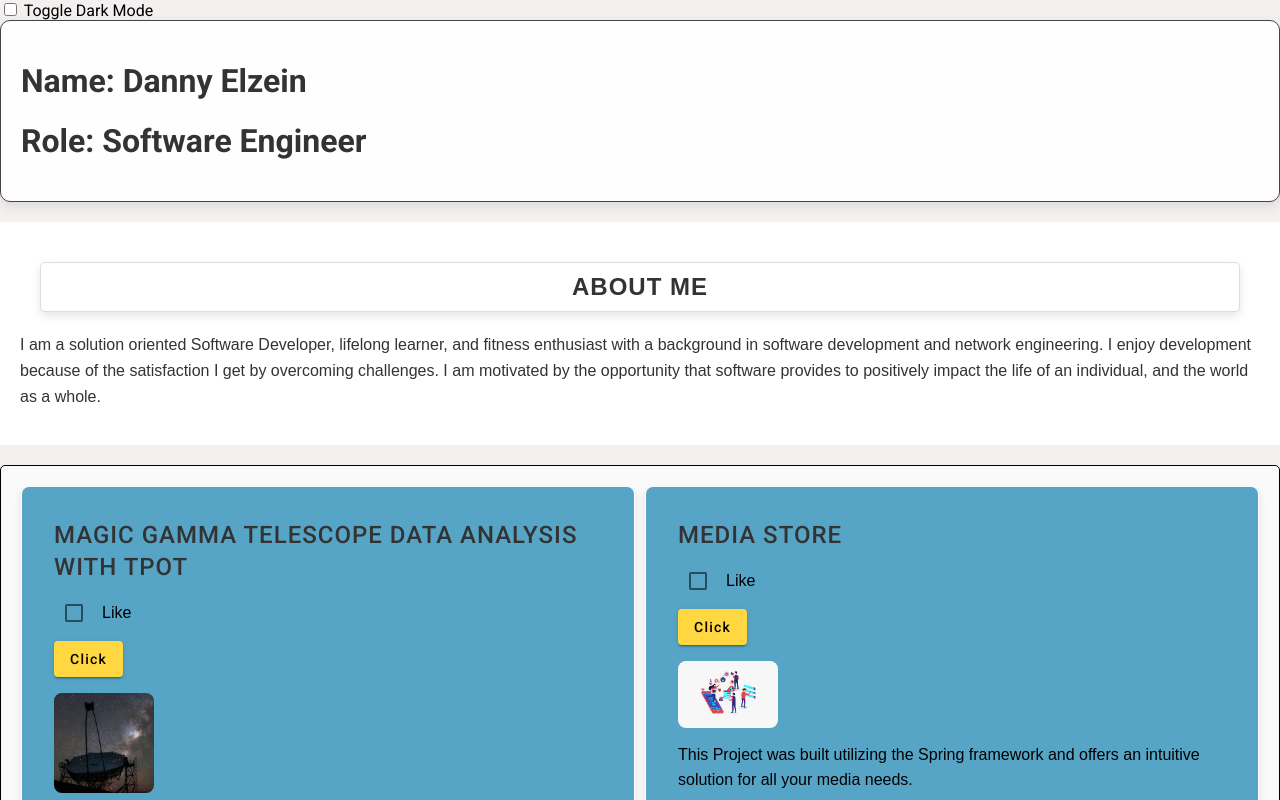
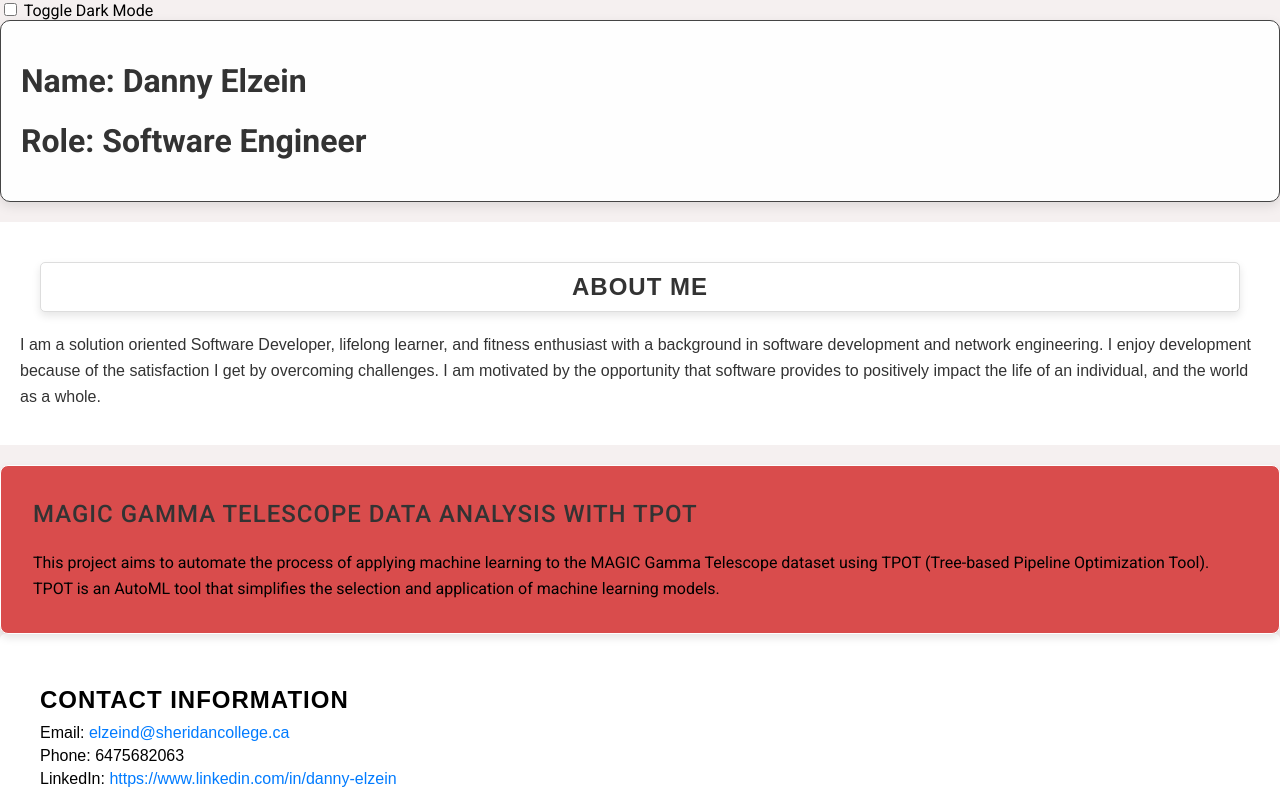
Before and after one commit to danny-elz/Portfolio, an Angular app: page /project/1 in a window 1280 px wide. Shown: the top 800 px of the page. Built offline with nearby package versions, Linux system fonts and the light colour scheme.

Commit message:
Project like checkbox and routing added

```diff
--- a/src/app/app-routing.module.ts
+++ b/src/app/app-routing.module.ts
@@ -1,7 +1,12 @@
 import { NgModule } from '@angular/core';
 import { RouterModule, Routes } from '@angular/router';
+import { ProjectsComponent } from './projects/projects.component';
+import { ProjectDetailsComponent } from './project-detail/project-detail.component';
 
-const routes: Routes = [];
+const routes: Routes = [
+  { path: '', component: ProjectsComponent },
+  { path: 'project/:projectId', component: ProjectDetailsComponent }
+];
 
 @NgModule({
   imports: [RouterModule.forRoot(routes)],
--- a/src/app/app.component.html
+++ b/src/app/app.component.html
@@ -4,9 +4,8 @@
       <input type="checkbox" [checked]="darkMode" (change)="darkMode = !darkMode"> Toggle Dark Mode
     </label>
   </div>
-
   <app-header [darkMode]="darkMode" [userData]="contentData"></app-header>
   <app-about [darkMode]="darkMode" [userData]="contentData"></app-about>
-  <app-projects [darkMode]="darkMode" [projects]="projectData"></app-projects>
+  <router-outlet></router-outlet>
   <app-contact [darkMode]="darkMode" [userData]="contentData"></app-contact>
   <app-footer [darkMode]="darkMode" [userData]="contentData"></app-footer>
--- a/src/app/app.module.ts
+++ b/src/app/app.module.ts
@@ -13,11 +13,8 @@ import { ContactComponent } from './contact/contact.component';
 import { ProjectsComponent } from './projects/projects.component';
 import { LikebuttonService } from './likebutton.service';
 import { Routes, RouterModule } from '@angular/router';
-
-const approutes: Routes = [
-  {path: "", component: ProjectsComponent },
-  { path: "project/:projectId", component: ProjectsComponent }
-];
+import { ProjectDetailsComponent } from './project-detail/project-detail.component';
+import { HttpClientModule } from '@angular/common/http';
 
 @NgModule({
   declarations: [
@@ -27,6 +24,7 @@ const approutes: Routes = [
     AboutComponent,
     ContactComponent,
     ProjectsComponent,
+    ProjectDetailsComponent
   ],
   imports: [
     MaterialModule,
@@ -35,9 +33,10 @@ const approutes: Routes = [
     BrowserModule,
     AppRoutingModule,
     BrowserAnimationsModule,
-    RouterModule.forRoot(approutes)
+    HttpClientModule
+
   ],
-  providers: [provideClientHydration(), LikebuttonService],
+  providers: [LikebuttonService],
   bootstrap: [AppComponent]
 })
 
--- /dev/null
+++ b/src/app/project-detail/project-detail.component.css
@@ -0,0 +1,46 @@
+.box-card {
+    border: 1px solid rgb(255, 255, 255);
+    border-radius: 8px;
+    box-shadow: 0 4px 8px rgba(0, 0, 0, 0.1);
+    padding: 16px;
+    box-sizing: border-box;
+    background-color: #d94c4c;
+    width: 100%;
+  }
+
+  .projects-header {
+    width: 100%;
+    font-size: 24px;
+    margin: 20px 0;
+    background-color: #ffffff;
+    border: 1px solid rgb(0, 0, 0);
+    border-radius: 5px;
+    box-shadow: 0 4px 8px rgba(0, 0, 0, 0.1);
+    text-align: center;
+    text-transform: uppercase;
+    letter-spacing: 1px;
+    box-sizing: border-box;
+  }
+
+  mat-card-content img {
+    max-width: 100px;
+    max-height: 150px;
+    margin-right: 16px;
+    border-radius: 8px;
+    object-fit: cover;
+  }
+
+  .box-card mat-card-header mat-card-title {
+    font-size: 24px;
+    color: #333;
+    margin-bottom: 10px;
+    text-transform: uppercase;
+    letter-spacing: 1px;
+  }
+
+  .box-card mat-card-content p {
+    font-size: 16px;
+    color: rgb(0, 0, 0);
+    line-height: 1.6;
+    margin-top: 10px;
+  }
--- /dev/null
+++ b/src/app/project-detail/project-detail.component.html
@@ -0,0 +1,8 @@
+<mat-card class="box-card" *ngIf="project">
+  <mat-card-header>
+    <mat-card-title>{{ project.name }}</mat-card-title>
+  </mat-card-header>
+  <mat-card-content>
+    <p>{{ project.subtitle }}</p>
+  </mat-card-content>
+</mat-card>
--- /dev/null
+++ b/src/app/project-detail/project-detail.component.ts
@@ -0,0 +1,47 @@
+import { Component, OnInit } from '@angular/core';
+import { ActivatedRoute } from '@angular/router';
+import { HttpClient } from '@angular/common/http';
+import { Project } from '../classSetups';
+
+@Component({
+  selector: 'app-project-details',
+  templateUrl: './project-detail.component.html',
+  styleUrls: ['./project-detail.component.css']
+})
+export class ProjectDetailsComponent extends Project implements OnInit {
+  project: Project | undefined; /* Here I'm using the undefined keyword in the case project doesn't have a value yet.
+                                  This indicates that it will be assigned a value later on such as after a http request is made
+                                 */
+
+  constructor (
+    private route: ActivatedRoute, //
+    private http: HttpClient
+  ) {
+    super();
+  }
+
+  ngOnInit() {
+    const projectId = this.route.snapshot.paramMap.get('projectId'); /* retriving the project id from the current routes snapshot.
+                                                                        A snapshot is a static representation of the routes information at a given point in time
+                                                                        In this case the snapshot holds the parameter projectId which is defined in the route placed
+                                                                        in app-routing.module.ts.
+                                                                        paramMap (maps the route parameters) and GET are used together to retrieve the routes
+                                                                        parameters which in this case is the :projectId
+                                                                     */
+    if (projectId) {
+      this.getProjectDetails(+projectId);  /* if projectId is present its value is returned.
+                                              since the id is retuned as a string use the '+' operator to convert
+                                              to a number */
+    }
+  }
+
+  getProjectDetails(projectId: number) {
+    const url = 'assets/data/projects.json';
+
+    this.http.get<{ ProjectData: Project[] }>(url).subscribe((res) => { //Sends an HTTP GET request to the specified URL and expects a response with a structure containing a ProjectData[] of project objects.
+      this.project = res.ProjectData.find(p => p.id === projectId); //Finds the project in the ProjectData array that matches the given projectId and assigns it to project variable .
+    }, error => {
+      console.error("Failed to load project details:", error);
+    });
+  }
+}
--- a/src/app/projects/projects.component.css
+++ b/src/app/projects/projects.component.css
@@ -35,8 +35,8 @@
 }
 
 mat-card-content img {
-  max-width: 100px;
-  max-height: 150px;
+  max-width: 150px;
+  max-height: 200px;
   margin-right: 16px;
   border-radius: 8px;
   object-fit: cover;
@@ -110,7 +110,6 @@ mat-card-content img {
     font-size: 40px;
   }
 
-
   h4 {
     font-size: 40px;
   }
--- a/src/app/projects/projects.component.html
+++ b/src/app/projects/projects.component.html
@@ -1,3 +1,6 @@
+<div>
+  <input type="text" [(ngModel)]="query" (input)="filterSearch()" placeholder="Search projects">
+</div>
 <div class="cards-container" [ngClass]="{'dark-mode': darkMode}">
   <mat-card class="box-card" *ngFor="let project of filteredData" id="project-{{project.id}}">
     <mat-card-header>
@@ -6,13 +9,12 @@
     <mat-card-content>
       <div class="like-container">
         <mat-checkbox (click)="like(project)"></mat-checkbox>
-        <span>Like</span>
+        <span like-text>Like</span>
       </div>
       <div class="spacing">
-        <button mat-raised-button color="accent">Click</button>
+        <button mat-raised-button color="accent" (click)="goToDetails(project.id)">View Details</button>
       </div>
       <img mat-card-image [src]="project.image">
-      <p>{{project.subtitle}}</p>
     </mat-card-content>
   </mat-card>
 </div>
--- a/src/app/projects/projects.component.ts
+++ b/src/app/projects/projects.component.ts
@@ -1,4 +1,6 @@
-import { Component, Input} from '@angular/core';
+import { Component, Input, OnInit } from '@angular/core';
+import { HttpClient } from '@angular/common/http';
+import { Router } from '@angular/router'; // Import Router
 import { Project } from '../classSetups';
 import { LikebuttonService } from '../likebutton.service';
 
@@ -7,31 +9,52 @@ import { LikebuttonService } from '../likebutton.service';
   templateUrl: './projects.component.html',
   styleUrls: ['./projects.component.css']
 })
-export class ProjectsComponent {
-  @Input() projects: Project[] = [];
+export class ProjectsComponent implements OnInit {
   @Input() darkMode: boolean = false;
 
+  projects: Project[] = [];
   query: string = '';
   filteredData: Project[] = [];
 
+  constructor (
+    private http: HttpClient,
+    private router: Router,
+    private likeService: LikebuttonService
+  ) {}
+
   ngOnInit() {
-    this.filterSearch(); //My webpage was not loading my projects on initial launch so added this function to initialize data
-                         //Im just confused how I was able to get this to work without importing OnInit?
+    this.getProjects();
+  }
+
+  getProjects() {
+      const url = 'assets/data/projects.json';
+      this.http.get<{ ProjectData: Project[] }>(url).subscribe((res) => { // Make an http get request to fetch the project data and expects a response with a structure containing a ProjectData[] of project objects
+        this.projects = res.ProjectData;   // if the response is succesful, assign the project data to the projects property
+        this.filterSearch();
+      }, error => {
+        console.error("Failed to load project:", error);
+      });
   }
 
   filterSearch() {
-    if(!this.query) {
-      this.filteredData = this.projects;  //if query is empty assign all the projects to filteredData
+    if (!this.query) {
+      this.filteredData = this.projects;
     } else {
-      this.filteredData = this.projects.filter(project=>
-        project.name.toLowerCase().includes(this.query.toLowerCase()) //if query is not empty then display the project whose name matches the query
+      this.filteredData = this.projects.filter(project =>
+        project.name.toLowerCase().includes(this.query.toLowerCase())
       );
     }
   }
 
-  constructor (private likeservice: LikebuttonService){}
+  like(elem: any) {
+    this.likeService.likeproject(elem);
+  }
 
-  like(elem: any) {this.likeservice.likeproject(elem)}
-
-
+  goToDetails(projectId: number) {
+    this.router.navigate(['/project', projectId]);
+    // Here im using the router to navigate to the projects detail page
+    /* The navigate method will makke the url with the
+      path /project/':id'
+     */
+  }
 }
```
Also changed, not shown: src/app/project.service.ts (added, +9 -0 lines), 2 other files (tests, documents, lock files or other folders).
